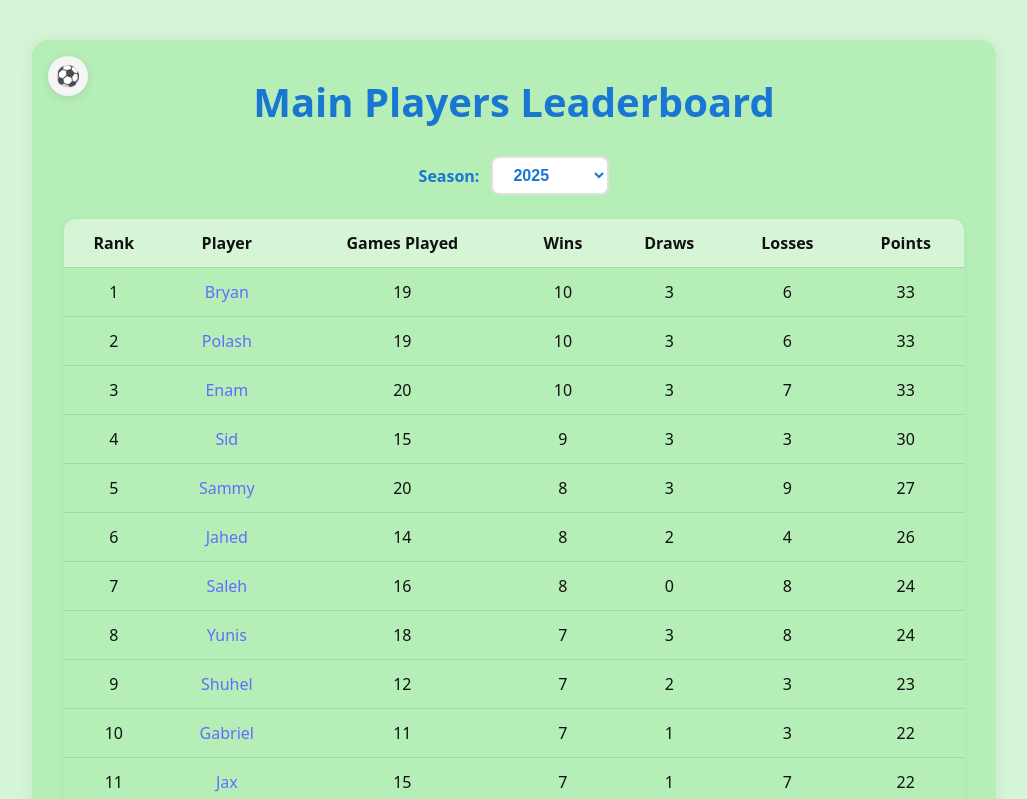
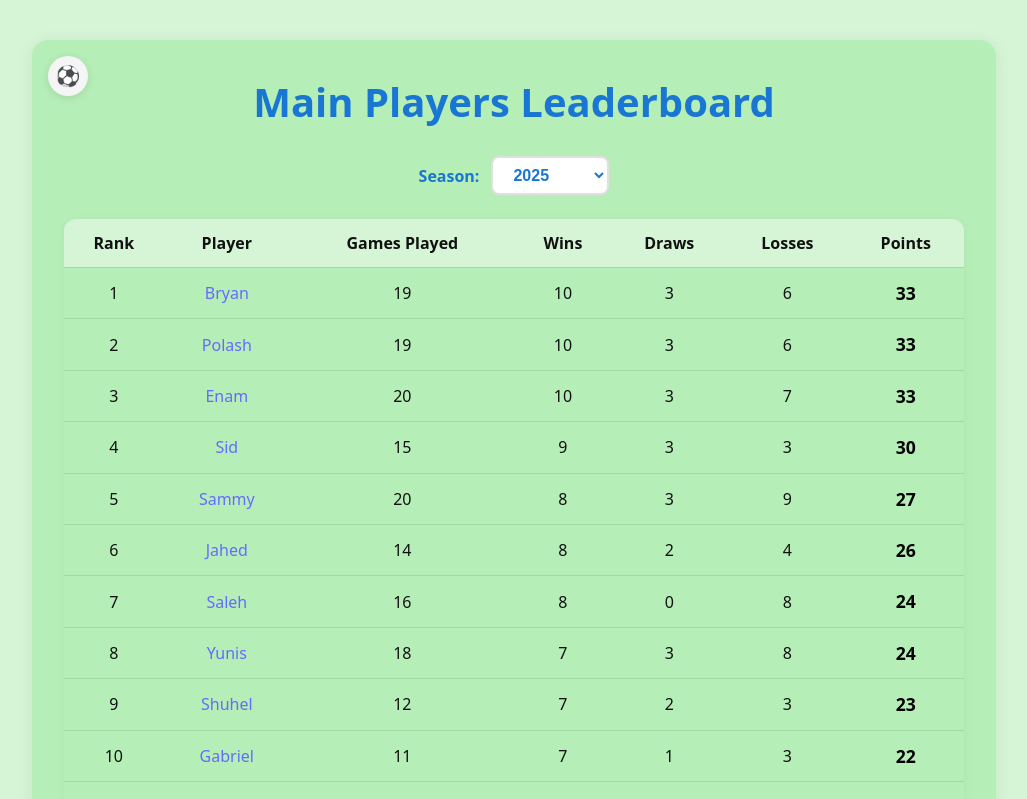
Before and after one commit to jahed04368/saturday-football-league, a React (Vite) app: page /saturday-games/main in a window 1280 px wide. Shown: the top 799 px of the page, without its empty margins (126-1153 px from the left). Built offline with nearby package versions, Linux system fonts and the light colour scheme.

Commit message:
Make points column text darker and more visible in player tables

```diff
--- a/src/MainPlayersTable.jsx
+++ b/src/MainPlayersTable.jsx
@@ -135,7 +135,7 @@ function MainPlayersTable() {
               <td>{player.wins}</td>
               <td>{player.draws}</td>
               <td>{player.losses}</td>
-              <td>{player.points}</td>
+              <td className={styles.pointsColumn}>{player.points}</td>
             </tr>
           ))}
         </tbody>
--- a/src/MainPlayersTable.module.css
+++ b/src/MainPlayersTable.module.css
@@ -47,6 +47,12 @@ tr:hover {
   color: #1976d2;
 }
 
+.pointsColumn {
+  color: #000 !important;
+  font-weight: 700;
+  font-size: 1.1em;
+}
+
 @media (max-width: 600px) {
   .container {
     padding: 12px;
--- a/src/ReplacementsTable.jsx
+++ b/src/ReplacementsTable.jsx
@@ -135,7 +135,7 @@ function ReplacementsTable() {
               <td>{player.wins}</td>
               <td>{player.draws}</td>
               <td>{player.losses}</td>
-              <td>{player.points}</td>
+              <td className={styles.pointsColumn}>{player.points}</td>
             </tr>
           ))}
         </tbody>
--- a/src/ReplacementsTable.module.css
+++ b/src/ReplacementsTable.module.css
@@ -47,6 +47,12 @@ tr:hover {
   color: #1976d2;
 }
 
+.pointsColumn {
+  color: #000 !important;
+  font-weight: 700;
+  font-size: 1.1em;
+}
+
 @media (max-width: 600px) {
   .container {
     padding: 12px;
```
